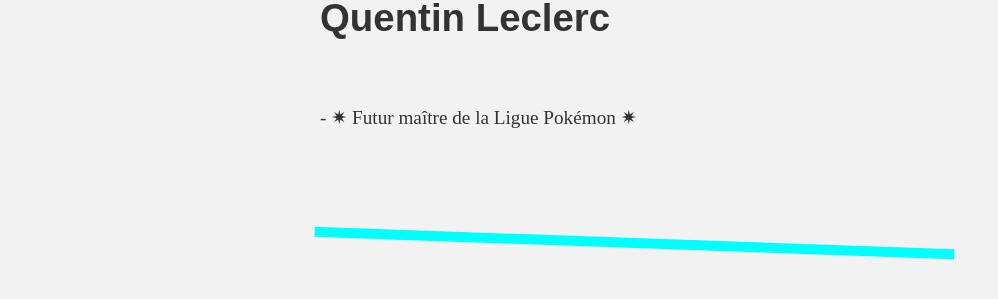
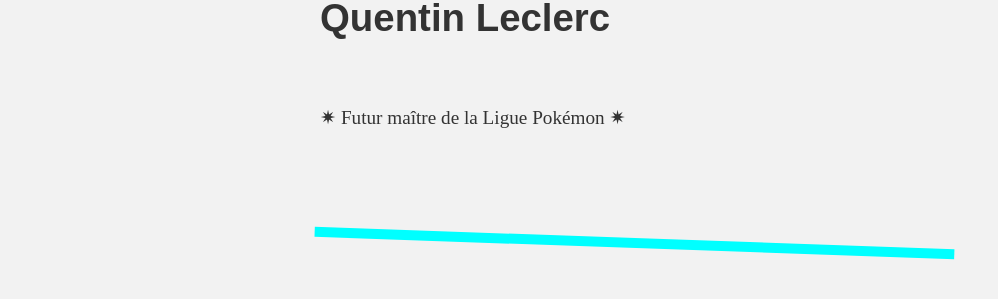
Before and after one commit to PQuod/Maipo, a Jekyll site: the page built from _category/leclerc-quentin.md, in a window 1280 px wide. Shown: the part 271-570 px from the top of the page, without its empty margins (0-998 px from the left). Built offline with Jekyll 4.4.1, drawn with Linux system fonts in a browser that asks for light colours.

Commit message:
Update _base.scss

```diff
--- a/_sass/minima/_base.scss
+++ b/_sass/minima/_base.scss
@@ -93,7 +93,7 @@ li{
 list-style-type: none;
 }
 
-li:before {
+.text-content li:before {
   content: "- ";
 }
 
```
